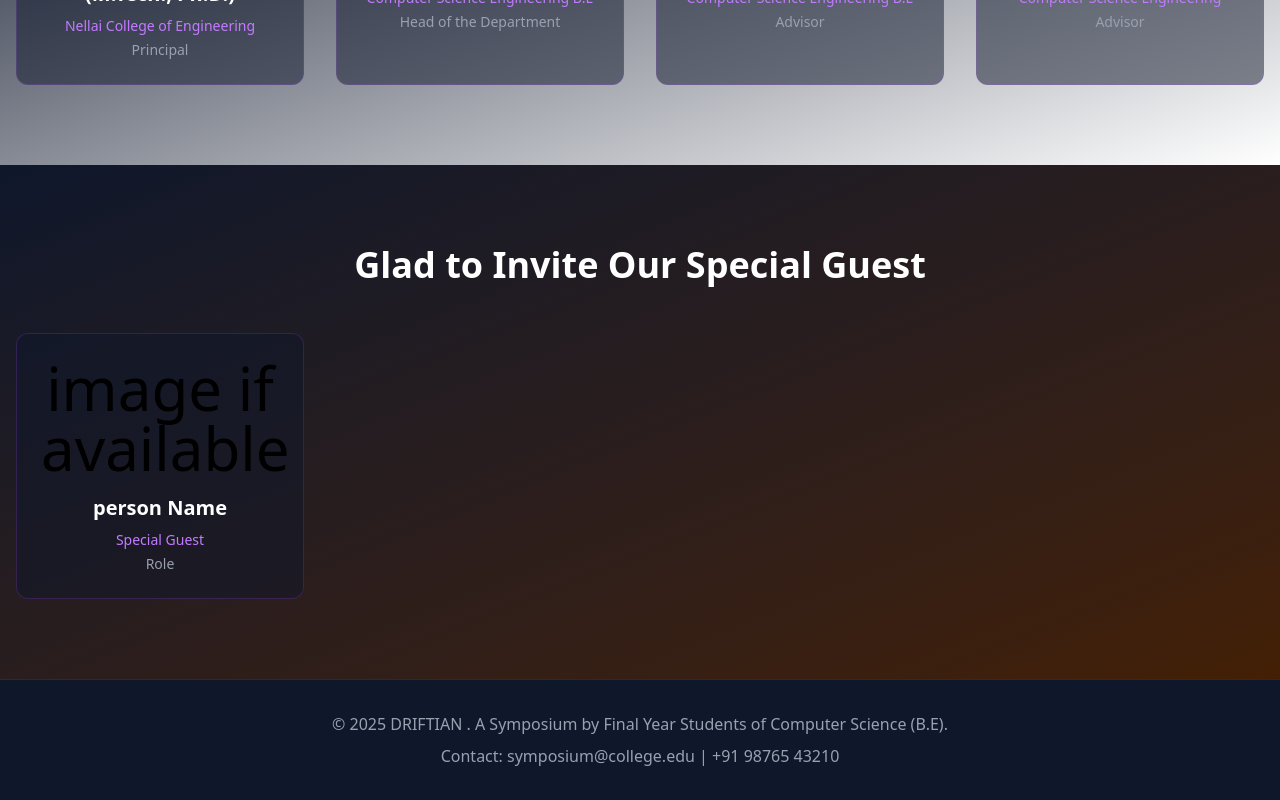
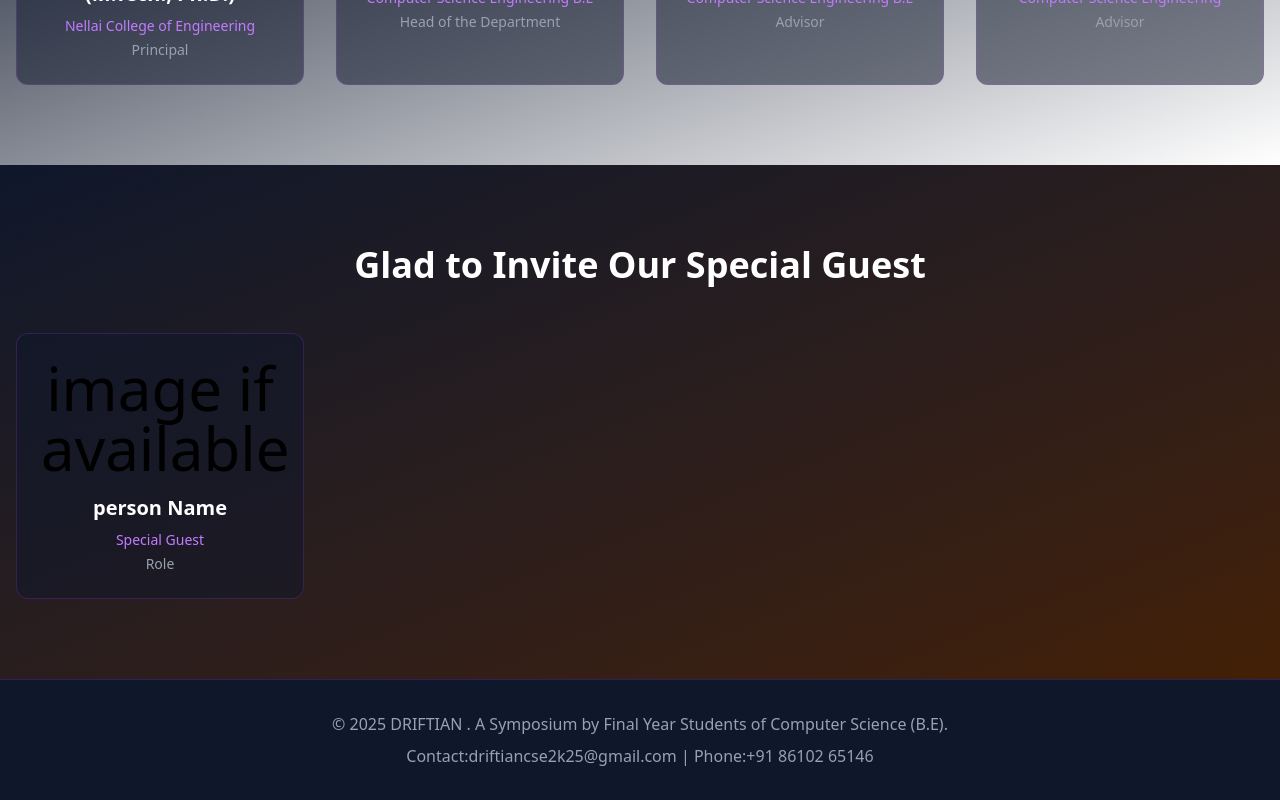
Before and after one commit to tecrcopentgit/mySympoSite, a React (Vite) app in the folder sympro/: page / in a window 1280 px wide. Shown: the part 3050-3850 px from the top of the page. Built offline with nearby package versions, Linux system fonts and the light colour scheme; the HTML template or start-up script is replaced by a standard one.

Commit message:
app.post edited

```diff
--- a/sympro/src/components/Footer.jsx
+++ b/sympro/src/components/Footer.jsx
@@ -9,7 +9,12 @@ export default function Footer(){
       <footer className="bg-slate-900 border-t border-purple-500/20 py-8 px-4">
         <div className="max-w-7xl mx-auto text-center text-gray-400">
           <p>&copy; 2025 DRIFTIAN . A Symposium by Final Year Students of Computer Science (B.E).</p>
-          <p className="mt-2">Contact: symposium@college.edu | +91 98765 43210</p>
+          <p className="mt-2">
+            Contact:
+            <a href='https://mail.google.com/mail/u/0/#inbox?compose=KnqNxqWgwpPJGFZSTmfbnNKjtvRctsdVfCvwGhcwRmnjZPqxkzpKBgwjXwVXFDsvLCNscqXbVXvQtKfnCjBtXMLWWFNNGhFmfmnFxxQCVJrQSsXsSpfJcvmJXJLtCNghKkZpNKmZDpwXMVCxKSGKr'>driftiancse2k25@gmail.com </a>|
+          Phone:
+          <a href=''>+91 86102 65146</a>
+          </p>
         </div>
       </footer>
 
```
